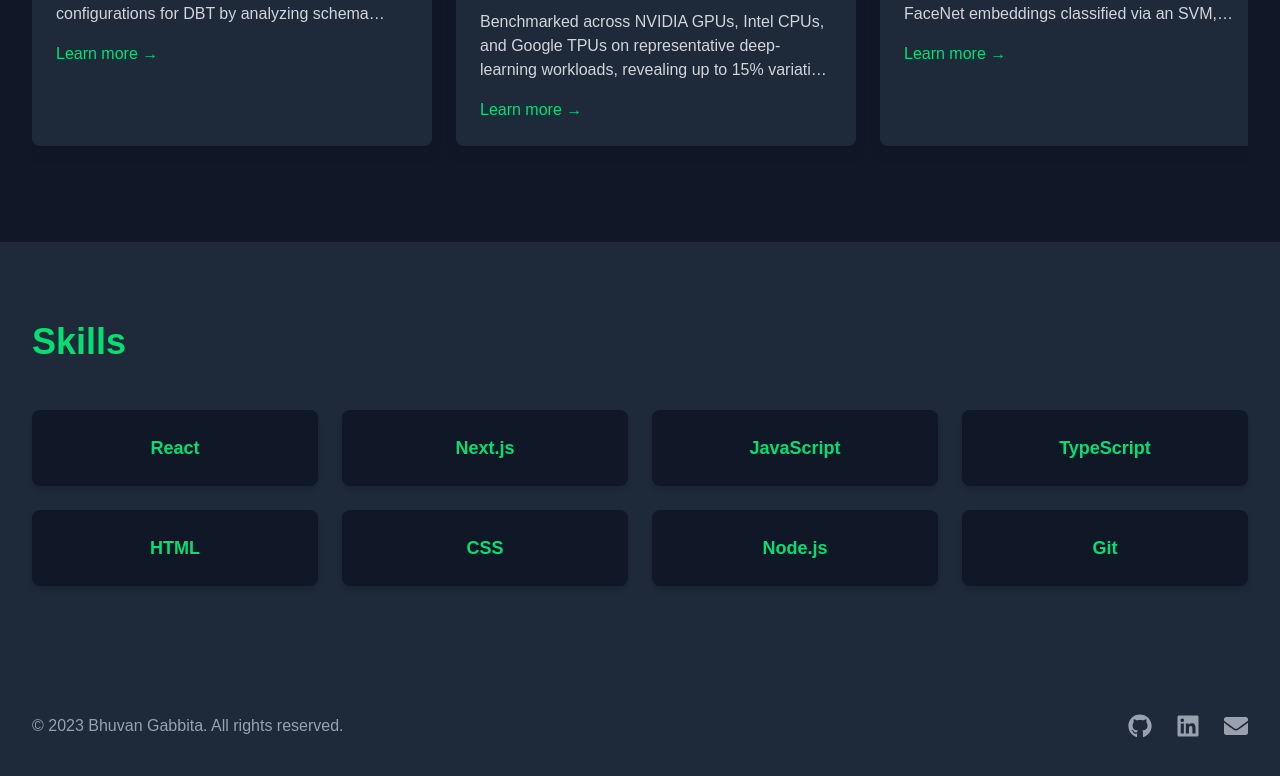
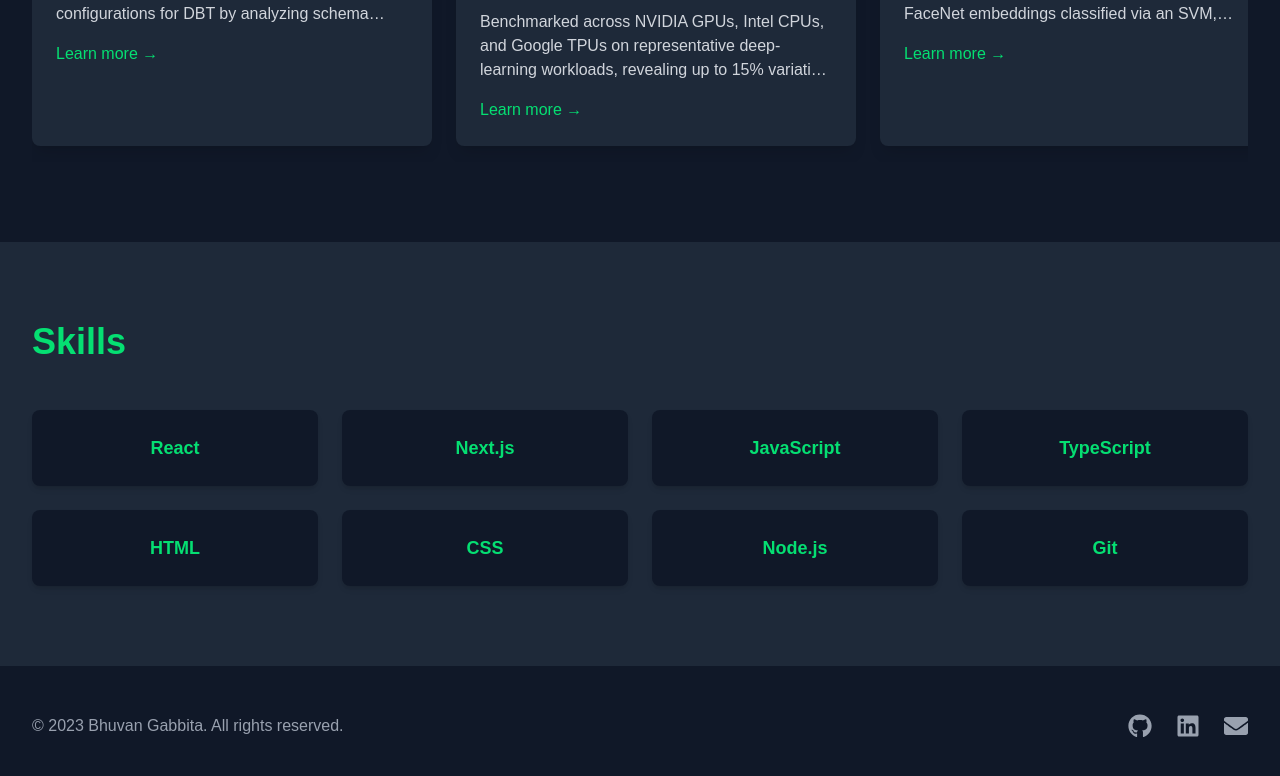
Before and after one commit to notbhuvangab/notbhuvangab.github.io, a Next.js app: page / in a window 1280 px wide. Shown: the part 2534-3310 px from the top of the page. Built offline with nearby package versions, Linux system fonts and the light colour scheme.

Commit message:
Changed footer color and added socials

```diff
--- a/src/app/page.tsx
+++ b/src/app/page.tsx
@@ -250,18 +250,18 @@
       </section> */}
 
       {/* Footer */}
-      <footer className="bg-gray-800 text-white py-12">
+      <footer className="bg-gray-900 text-white py-12">
         <div className="max-w-7xl mx-auto px-4 sm:px-6 lg:px-8">
           <div className="flex flex-col md:flex-row justify-between items-center">
             <div className="text-gray-400 mb-4 md:mb-0">© 2023 Bhuvan Gabbita. All rights reserved.</div>
             <div className="flex space-x-6">
-              <a href="#" className="text-gray-400 hover:text-green-400 transition duration-300">
+              <a href="https://github.com/notbhuvangab" className="text-gray-400 hover:text-green-400 transition duration-300">
                 <FaGithub className="h-6 w-6" />
               </a>
-              <a href="#" className="text-gray-400 hover:text-green-400 transition duration-300">
+              <a href="https://www.linkedin.com/in/bhuvan-gabbita/" className="text-gray-400 hover:text-green-400 transition duration-300">
                 <FaLinkedin className="h-6 w-6" />
               </a>
-              <a href="#" className="text-gray-400 hover:text-green-400 transition duration-300">
+              <a href="mailto:gbhuvanhyd@gmail.com" className="text-gray-400 hover:text-green-400 transition duration-300">
                 <FaEnvelope className="h-6 w-6" />
               </a>
             </div>
```
